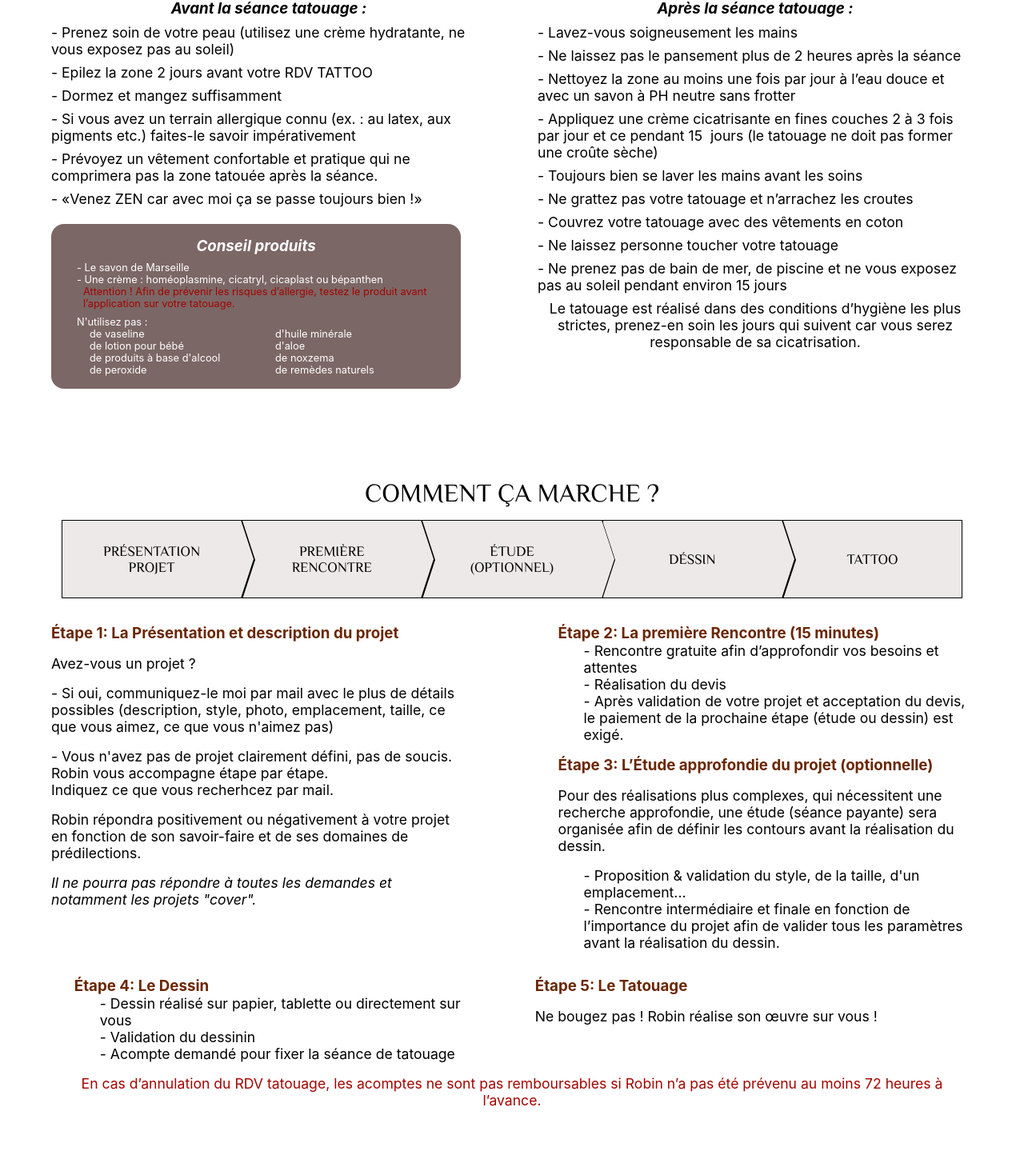
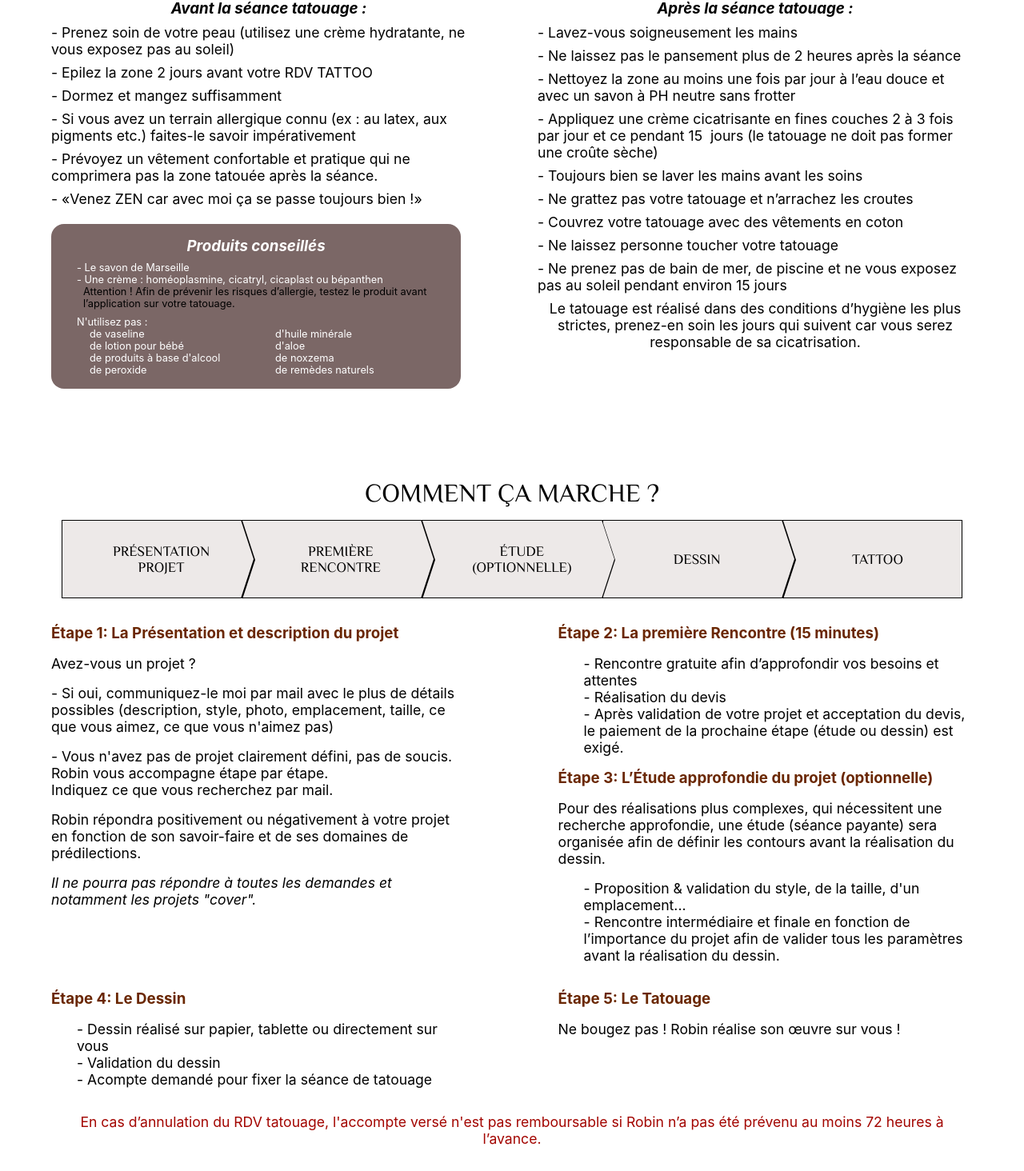
Before and after one commit to Gontran-de-Kermadec/robin-lepoutre-tattoo, a React (Create React App) app: page /robin-lepoutre-tattoo in a window 1280 px wide. Shown: the part 4293-5757 px from the top of the page at 80% size. Built offline with nearby package versions, Linux system fonts and the light colour scheme.

Commit message:
travail sur le formulaire

```diff
--- a/src/components/Care.jsx
+++ b/src/components/Care.jsx
@@ -18,8 +18,8 @@ const Care = () => {
 								<li>- Epilez la zone 2 jours avant votre RDV TATTOO</li>
 								<li>- Dormez et mangez suffisamment</li>
 								<li>
-									- Si vous avez un terrain allergique connu (ex. : au latex,
-									aux pigments etc.) faites-le savoir impérativement
+									- Si vous avez un terrain allergique connu (ex : au latex, aux
+									pigments etc.) faites-le savoir impérativement
 								</li>
 								<li>
 									- Prévoyez un vêtement confortable et pratique qui ne
@@ -73,7 +73,7 @@ const Care = () => {
 				<div className="care__products">
 					<div className="products__text">
 						<h3>
-							<em>Conseil produits</em>
+							<em>Produits conseillés</em>
 						</h3>
 						<ul>
 							<li>- Le savon de Marseille</li>
--- a/src/components/ContactForm.jsx
+++ b/src/components/ContactForm.jsx
@@ -3,11 +3,39 @@ import React, { useRef, useState, useEffect } from "react";
 import emailjs from "emailjs-com";
 
 const ContactForm = () => {
+	const reg = /[@#$%^&*):(<>+=`_]+/gi;
 	const form = useRef();
 	const [success, setSuccess] = useState(false);
+	const [fail, setFail] = useState(false);
+	const [isInvalid, setIsInvalid] = useState(false);
+
+	// let error = {};
+	// let wrong = [];
+	const handleInput = (e) => {
+		const value = reg.test(e.currentTarget.value);
+		if (value) {
+			console.log(e.currentTarget.value);
+			//error.push(e.currentTarget);
+			// error[e.currentTarget.name] = e.currentTarget;
+			// wrong.push(e.currentTarget);
+			setIsInvalid(true);
+		} else {
+			//	error = 0;
+			//console.log(error);
+			setIsInvalid(false);
+		}
+	};
+	// const checkErrors = (errors) => {
+	// 	console.log(errors);
+	// 	console.log(reg.test(errors[0].value));
+	// 	if (reg.test(errors[0].value) === false) {
+	// 		console.log("je retite cet erreur");
+	// 	}
+	// };
 	const sendEmail = (e) => {
 		e.preventDefault();
-		setSuccess(!success);
+		//checkErrors(error);
+		if (!isInvalid) {
 			emailjs
 				.sendForm(
 					// "service_ff0nc3o",
@@ -23,15 +51,21 @@ const ContactForm = () => {
 					},
 					(error) => {
 						console.log(error.text);
+						setFail(true);
 					}
 				);
 			e.target.reset();
+			//setSuccess(!success);
+		}
+		// else {
+		// 	setFail(true);
+		// }
 	};
 	useEffect(() => {
 		if (success) {
 			setTimeout(() => {
 				setSuccess(!success);
-			}, 10000);
+			}, 15000);
 		}
 	}, [success]);
 	return (
@@ -64,6 +98,8 @@ const ContactForm = () => {
 								name="user_name"
 								placeholder="Nom"
 								required
+								//onChange={handleInput}
+								onChange={handleInput}
 							/>
 						</div>
 						<div className="control">
@@ -73,6 +109,8 @@ const ContactForm = () => {
 								name="user_firstname"
 								placeholder="Prénom"
 								required
+								//onChange={handleInput}
+								onChange={handleInput}
 							/>
 						</div>
 					</div>
@@ -83,7 +121,7 @@ const ContactForm = () => {
 							name="user_email"
 							placeholder="Email"
 							required
-						></input>
+						/>
 					</div>
 					<div className="control">
 						<input
@@ -92,7 +130,8 @@ const ContactForm = () => {
 							name="user_subject"
 							placeholder="Titre de votre projet"
 							required
-						></input>
+							onChange={handleInput}
+						/>
 					</div>
 					<div className="control">
 						<textarea
@@ -104,13 +143,28 @@ const ContactForm = () => {
 					</div>
 					<div className="control">
 						<label htmlFor="send"></label>
-						<input type="submit" id="send" value="ENVOYER"></input>
+						<input type="submit" id="send" value="ENVOYER" />
 					</div>
+					{isInvalid && (
+						<p className="contact__invalid">
+							Pas de caractères spéciaux comme (@,{"<"}, =, %...) !!
+						</p>
+					)}
 				</form>
 			</div>
 			{success && (
 				<p className="contact__messagesent">Votre message a bien été envoyé</p>
 			)}
+			{fail && (
+				<p className="contact__messageunsent">
+					Le message n'a pas été envoyé. Essayer à nouveau plus tard ou
+					contactez moi à l'adresse suivante:
+					<br />
+					<a href="mailto:contact.robinlepoutre@gmail.com">
+						contact.robinlepoutre@gmail.com
+					</a>
+				</p>
+			)}
 		</div>
 	);
 };
--- a/src/components/Steps.jsx
+++ b/src/components/Steps.jsx
@@ -26,7 +26,7 @@ const Steps = () => {
 							<div className="arrow__inner frise__arrow"></div>
 						</div>
 						<div className="frise__text">
-							<p>ÉTUDE (OPTIONNEL)</p>
+							<p>ÉTUDE (OPTIONNELLE)</p>
 						</div>
 					</div>
 					<div className="frise">
@@ -34,7 +34,7 @@ const Steps = () => {
 							<div className="arrow__inner frise__arrow"></div>
 						</div>
 						<div className="frise__text">
-							<p>DÉSSIN</p>
+							<p>DESSIN</p>
 						</div>
 					</div>
 					<div className="frise">
@@ -59,7 +59,7 @@ const Steps = () => {
 							<br />
 							Robin vous accompagne étape par étape.
 							<br />
-							Indiquez ce que vous recherhcez par mail.
+							Indiquez ce que vous recherchez par mail.
 						</p>
 						{/* <ul>
 						<li>
@@ -225,7 +225,7 @@ const Steps = () => {
 							<li>
 								- Dessin réalisé sur papier, tablette ou directement sur vous
 							</li>
-							<li>- Validation du dessinin</li>
+							<li>- Validation du dessin</li>
 							<li>- Acompte demandé pour fixer la séance de tatouage</li>
 						</ul>
 					</div>
@@ -236,8 +236,8 @@ const Steps = () => {
 				</div>
 
 				<p className="steps__cancel">
-					En cas d’annulation du RDV tatouage, les acomptes ne sont pas
-					remboursables si Robin n’a pas été prévenu au moins 72 heures à
+					En cas d’annulation du RDV tatouage, l'accompte versé n'est pas
+					remboursable si Robin n’a pas été prévenu au moins 72 heures à
 					l’avance.
 				</p>
 			</div>
--- a/src/style/Appointment.css
+++ b/src/style/Appointment.css
@@ -45,9 +45,11 @@
 #appointment .price__details {
 	margin: 2rem auto;
 }
-/* .appointment__price p {
-	margin: 1rem 2rem;
-} */
+@media (max-width: 767px) {
+	#appointment {
+		margin: 3rem 0;
+	}
+}
 @media (min-width: 768px) {
 	#appointment {
 		/* background-image: url("../images/time.jpg"); */
--- a/src/style/Care.css
+++ b/src/style/Care.css
@@ -54,7 +54,7 @@
 	margin: 0.5rem 0;
 }
 .care__products--danger {
-	color: #a30500;
+	color: #000;
 	margin: 0 0.5rem;
 }
 /* .products__dontuse {
--- a/src/style/ContactForm.css
+++ b/src/style/ContactForm.css
@@ -41,14 +41,30 @@ form #send {
 	color: #000;
 	/* border: solid; */
 }
-.contact__messagesent {
-	padding: 0.5rem;
-	/* border: solid #000; */
-	border-radius: 1rem;
+.contact__messagesent,
+.contact__messageunsent {
 	width: 80vw;
 	margin: 0.5rem auto;
-	color: white;
-	background: green;
+}
+.contact__invalid,
+.contact__messageunsent,
+.contact__messagesent {
+	color: #fff;
+	border-radius: 0.2rem;
+	padding: 0.5rem;
+}
+.contact__messageunsent,
+.contact__invalid {
+	background: #b31919;
+}
+.contact__messagesent {
+	background: #034f22;
+}
+.contact__messageunsent a {
+	color: #fff;
+}
+#send {
+	cursor: pointer;
 }
 @media (min-width: 425px) {
 	.contact__location p {
--- a/src/style/Steps.css
+++ b/src/style/Steps.css
@@ -41,16 +41,19 @@
 /* .steps li {
 	margin: 1rem 0;
 } */
-.single__step,
+.single__step {
+	margin: 1rem 0;
+}
 .single__step p {
 	margin: 1rem auto;
 }
 .single__step ul {
 	text-align: left;
-	margin-left: 2rem;
+	margin: 1rem 0;
 }
 .steps__cancel {
 	color: #a30500;
+	margin-top: 1rem;
 }
 /* .step__bloc--position {
 	position: absolute;
@@ -89,12 +92,15 @@
 	position: absolute;
 	top: 50%;
 	left: 50%;
-	transform: translate(-50%, -50%);
+	transform: translate(-40%, -50%);
 	font-family: "Philosopher", sans-serif;
 }
 /*}*/
 
 @media (max-width: 767px) {
+	.steps .frise {
+		border-bottom: transparent;
+	}
 	.frise__arrow {
 		position: absolute;
 		height: 0;
@@ -114,6 +120,9 @@
 	}
 	.single__step {
 		margin: 1rem auto;
+	}
+	.frise__text p {
+		transform: translate(-50%, -20%);
 	}
 }
 @media (min-width: 768px) {
@@ -141,6 +150,9 @@
 		display: flex;
 		justify-content: space-between;
 	}
+	.step__bloc--flex > div {
+		width: 50%;
+	}
 	/* .step__bloc:nth-child(3) .single__step {
 		width: 49vw;
 	} */
@@ -153,6 +165,10 @@
 	}
 	.single__step--flex li p {
 		margin: 0.5rem 1.5rem;
+	}
+	.single__step ul {
+		text-align: left;
+		margin: 1rem 0 0 2rem;
 	}
 }
 @media (min-width: 1024px) {
```
Lines whose indentation alone changed are shown as unchanged.
